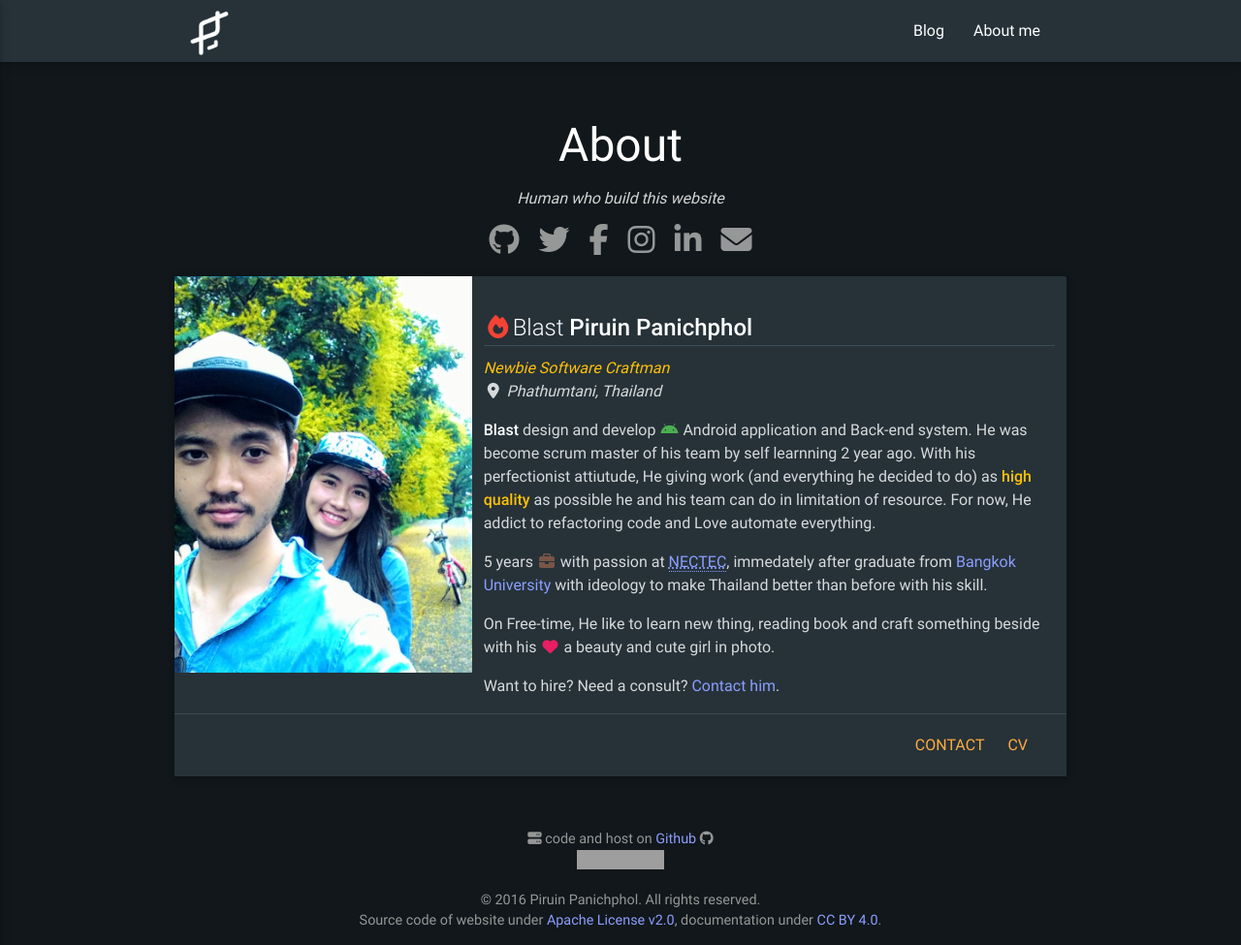
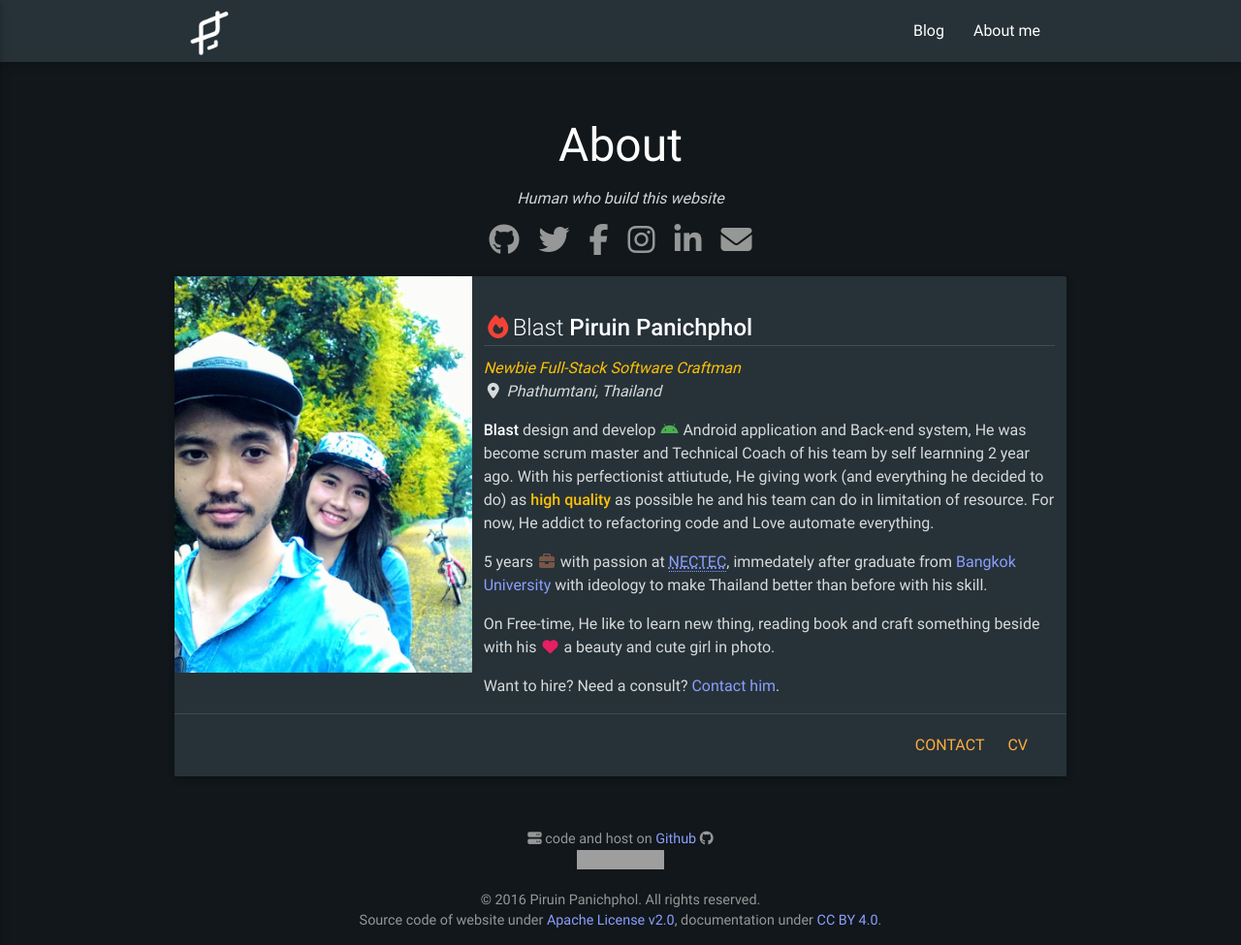
Before and after one commit to piruin/piruin.github.io, a Jekyll site: the page built from about.html, in a window 1280 px wide and 975 px high. Shown: the whole window at 97% size. Built offline with Jekyll 4.4.1, drawn with Linux system fonts in a browser that asks for light colours; nearby versions of some CDN libraries; grey boxes are pictures that could not be loaded.

Commit message:
make about page's description relevancy  to content

```diff
--- a/about.html
+++ b/about.html
@@ -1,12 +1,12 @@
 ---
 title: About
 subtitle: Human who build this website
-date: '2016-09-21 +0700'
+date: '2016-10-20 +0700'
 layout: page
 social-link: true
 description: >
   Piruin Panichphol or Blast is Thai Full-Stack Android developer,
-  Scrum Master, Technical Coach.
+  Scrum Master, Technical Coach and Software Craftman.
 seo:
   name: Piruin Panichphol
   type: Person
@@ -16,11 +16,11 @@ seo:
   <div class="col m8 left-align">
     <h2 class="card-title white-text"><i class="fa fa-fire fa-fw red-text" aria-hidden="true"></i>Blast <strong>Piruin Panichphol</strong>
     </h2>
-    <em class="amber-text">Newbie Software Craftman</em>
+    <em class="amber-text">Newbie Full-Stack Software Craftman</em>
     <address><i class="fa fa-map-marker fa-fw" aria-hidden="true"></i> Phathumtani, Thailand</address>
     <p>
       <strong>Blast</strong> design and develop <i class="fa fa-android fa-fw green-text" aria-hidden="true" title="Android"></i>
-      Android application and Back-end system. He was become scrum master of his team by self learnning 2 year ago.
+      Android application and Back-end system, He was become scrum master and Technical Coach of his team by self learnning 2 year ago.
       With his perfectionist attiutude, He giving work (and everything he decided to do) as
       <strong class="amber-text">high quality</strong> as possible he and his team can do in limitation of resource.
        For now, He addict to refactoring code and Love automate everything.
```
